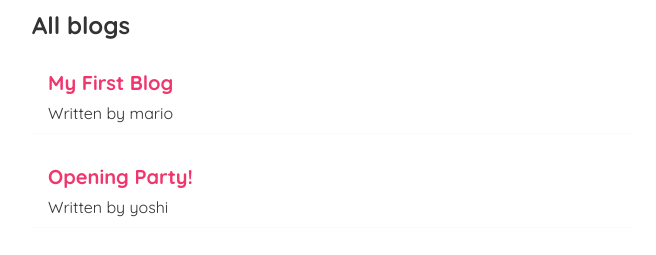
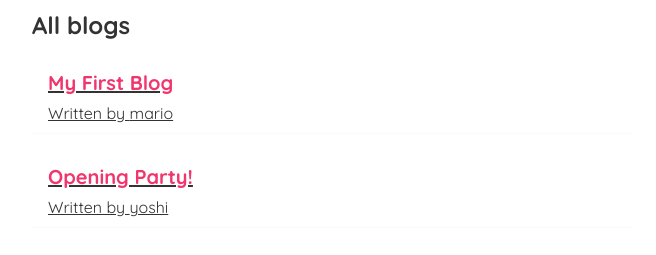
Before and after one commit to HehLul/dojo-blog, a React (Create React App) app: page / in a window 1280 px wide. Shown: the part 121-376 px from the top of the page, without its empty margins (308-964 px from the left). Built offline with nearby package versions, Linux system fonts and the light colour scheme; data requests are answered from the project's data file.

Commit message:
Tutorial#26

```diff
--- a/src/BlogList.js
+++ b/src/BlogList.js
@@ -1,3 +1,4 @@
+import {Link} from 'react-router-dom';
 const BlogList =  ({blogs, title})=>{
 
     /*const blogs = props.blogs;
@@ -11,13 +12,17 @@ const BlogList =  ({blogs, title})=>{
             <h2>{title}</h2>
              {blogs.map((blog)=>(
             <div className="blog-preview" key={blog.id}>
-                <h2>{blog.title}</h2>
-                <p>Written by {blog.author}</p>
+                <Link to = {`/blogs/${blog.id}`}>
+                    <h2>{blog.title}</h2>
+                    <p>Written by {blog.author}</p>
+                </Link>
+
             </div>
 
         ))}
         </div>
 
+
     );
 }
 
```
